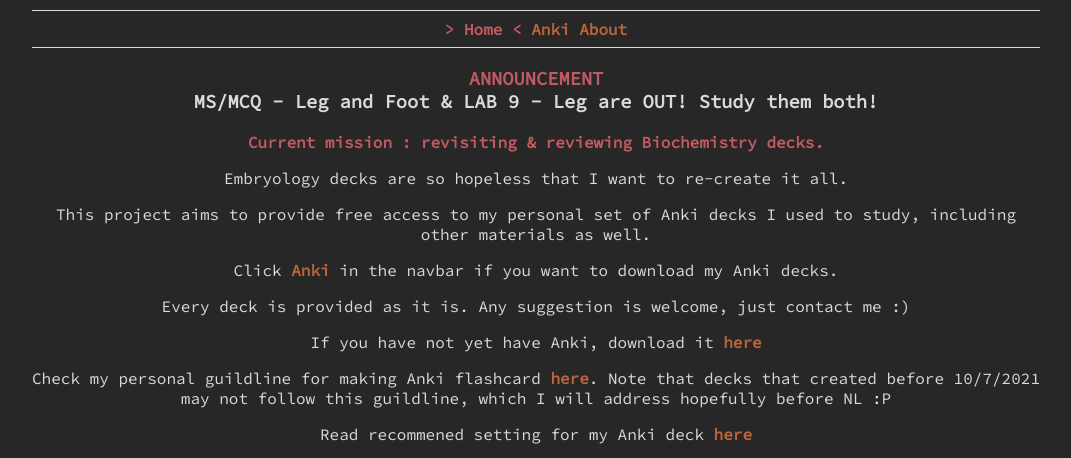
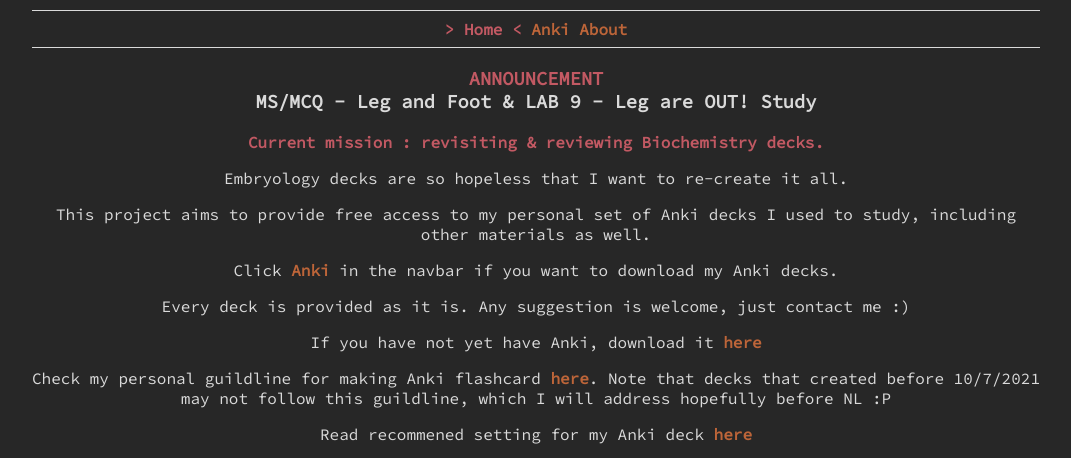
Before and after one commit to pannxe/open-anki-mdkku, a plain HTML site: page index.html in a window 1280 px wide. Shown: the part 86-544 px from the top of the page, without its empty margins (104-1175 px from the left). Drawn offline with Linux system fonts and the light colour scheme.

Commit message:
Update announcement

```diff
--- a/index.html
+++ b/index.html
@@ -22,7 +22,7 @@
     </nav>
     <hr />
     <section>
-      <h3><b>ANNOUNCEMENT</b><br>MS/MCQ - Leg and Foot & LAB 9 - Leg are OUT! Study them both!</h3>
+      <h3><b>ANNOUNCEMENT</b><br>MS/MCQ - Leg and Foot & LAB 9 - Leg are OUT! Study</h3>
       <p><b>Current mission : revisiting & reviewing Biochemistry decks.</b></p>
       <p>Embryology decks are so hopeless that I want to re-create it all.</p>
       <p>
```
